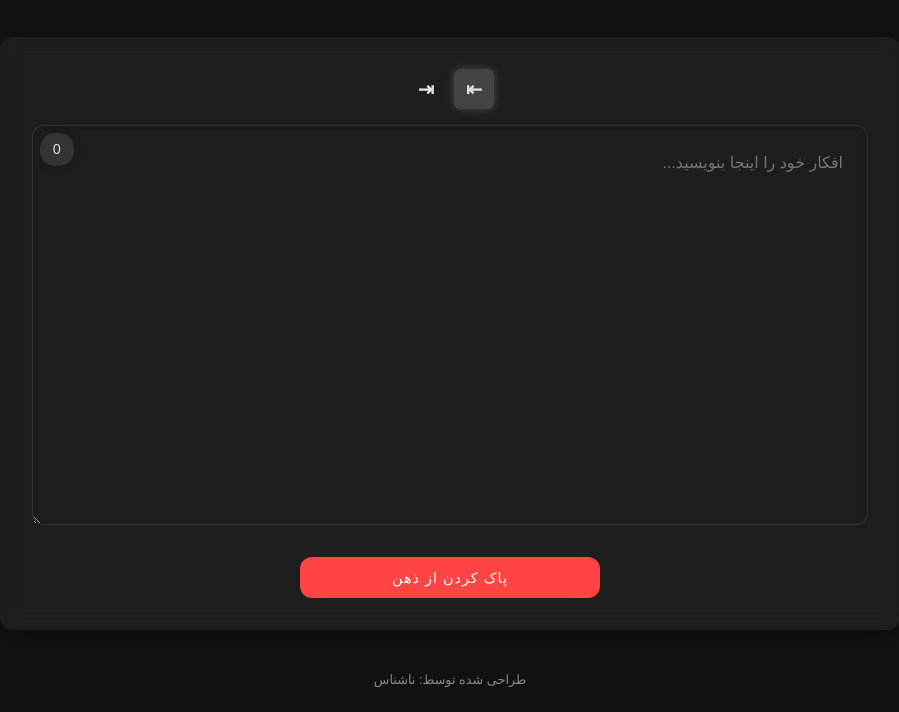
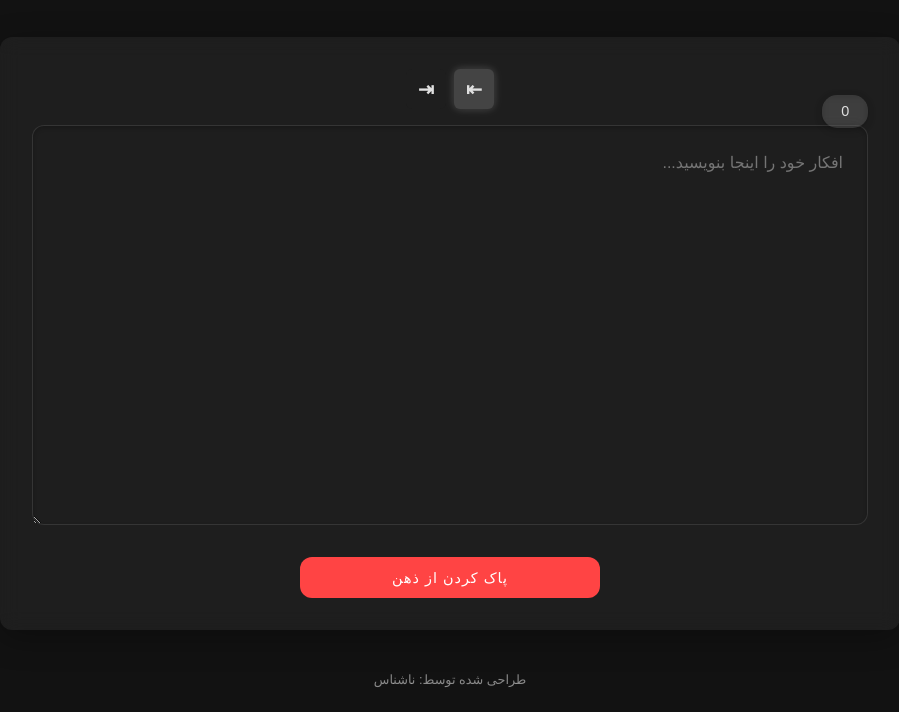
Before and after one commit to 4n0nymou3/Mind, a plain HTML site: page index.html in a window 1280 px wide. Shown: the part 88-800 px from the top of the page, without its empty margins (190-1089 px from the left). Drawn offline with Linux system fonts and the light colour scheme; a web font is replaced by a local one.

Commit message:
styles.css

```diff
--- a/css/styles.css
+++ b/css/styles.css
@@ -154,23 +154,15 @@ textarea:focus {
 
 .char-counter {
     position: absolute;
-    top: 0;
-    left: 0;
+    top: -30px;
     right: 0;
-    display: flex;
-    justify-content: flex-end;
-    padding: 0.5rem;
-    background-color: transparent;
-    z-index: 1;
-}
-
-.char-counter span {
     background-color: var(--counter-bg);
     padding: 0.3rem 0.8rem;
     border-radius: 15px;
     font-size: 0.9rem;
     backdrop-filter: blur(5px);
     box-shadow: 0 2px 8px rgba(0, 0, 0, 0.2);
+    z-index: 1;
     transition: all 0.3s ease;
 }
 
```
